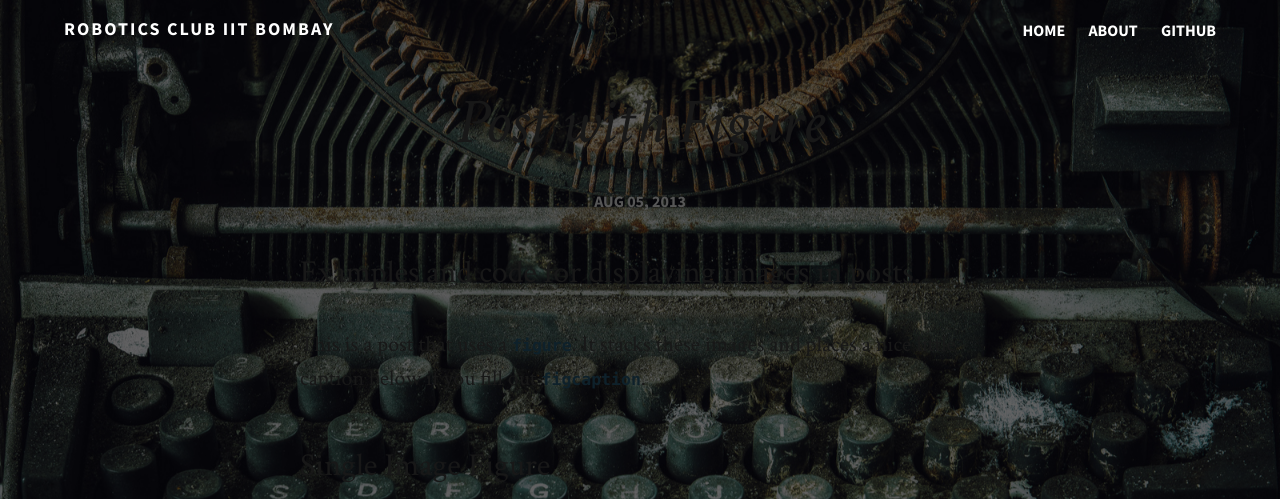
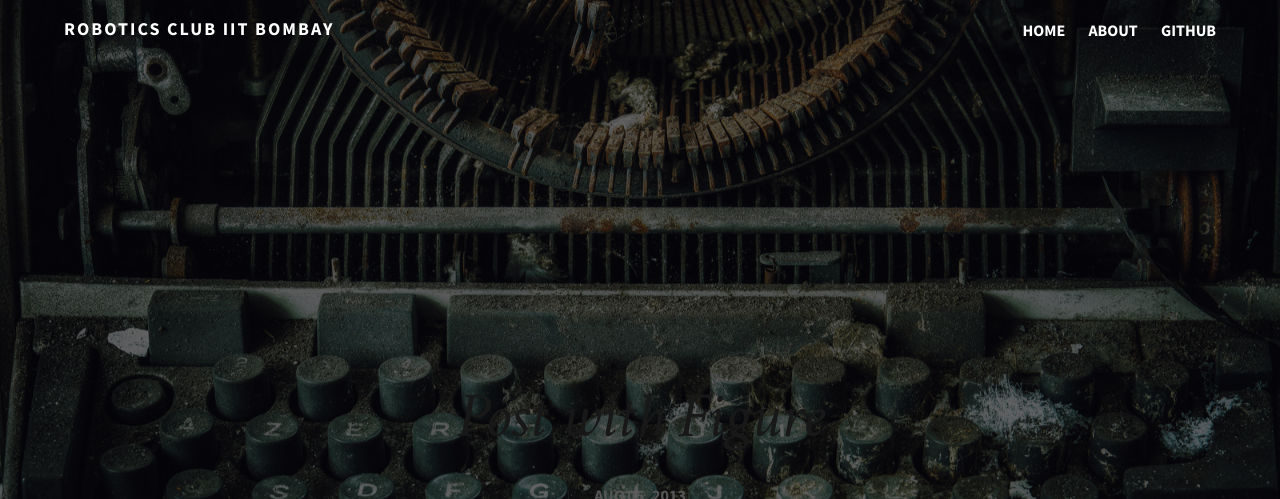
Before and after one commit to ColeTownsend/Balzac-for-Jekyll, a Jekyll site: the page built from _posts/2013-08-05-post-with-figure.md, in a window 1280 px wide. Shown: the top 499 px of the page. Built offline with Jekyll 4.4.1, drawn with Linux system fonts in a browser that asks for light colours; grey boxes are pictures that could not be loaded.

Commit message:
Temp commit

```diff
--- a/_sass/_styles.scss
+++ b/_sass/_styles.scss
@@ -323,7 +323,7 @@ header.site-header nav {
             position: relative;
             text-align: center;
             width: 100%;
-            margin-top: 360px0;
+            margin-top: 360px;
             .date {
                 font-family: $sans;
                 font-size: $fs5;
```
